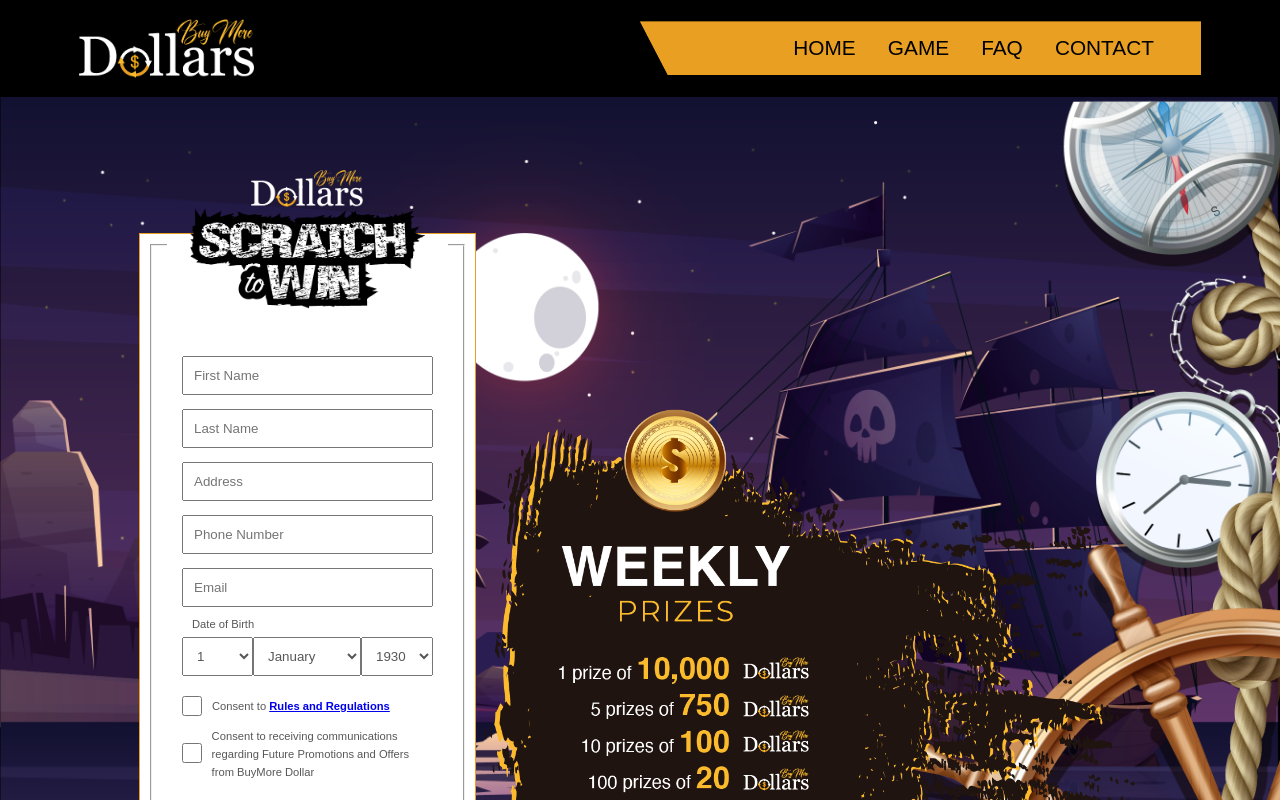
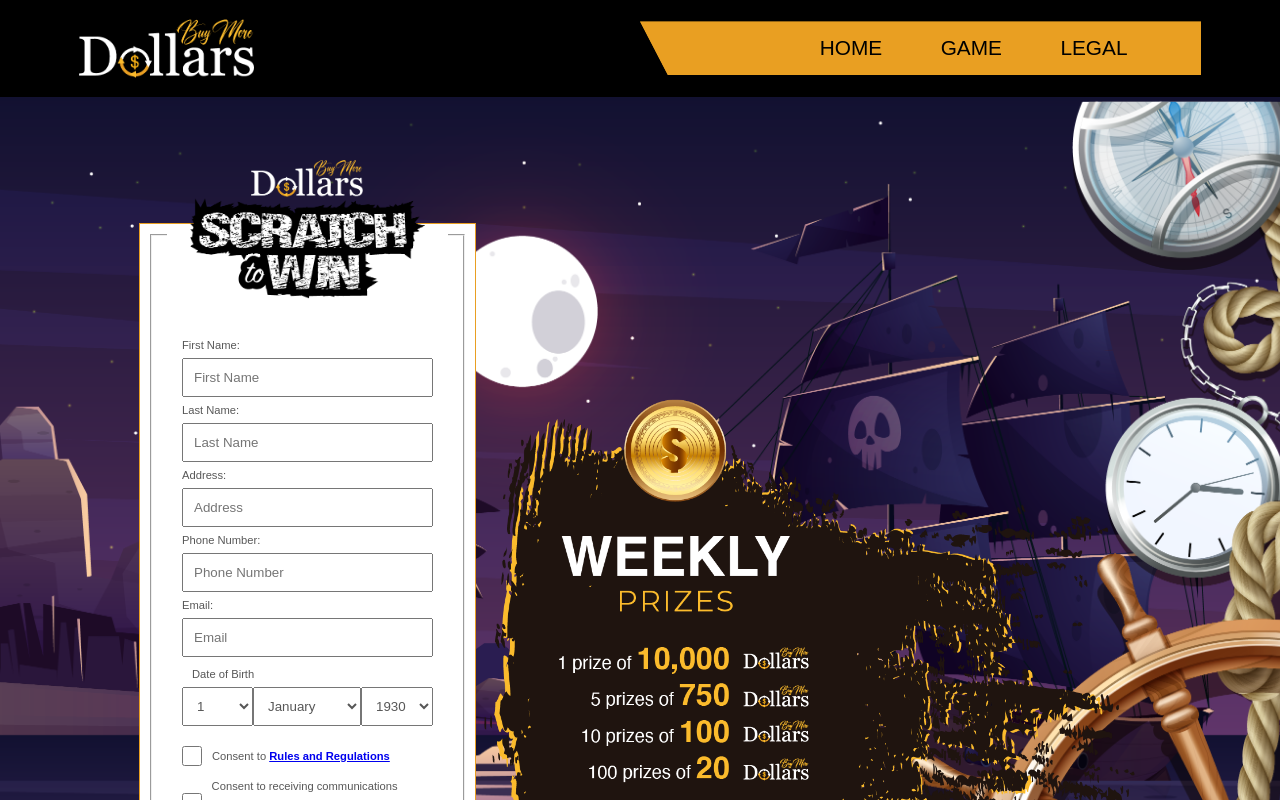
Before and after one commit to bull-chris/scratch-to-win, a React (Create React App) app in the folder scratch-to-win-react/: page /form in a window 1280 px wide. Shown: the top 800 px of the page. Built offline with nearby package versions, Linux system fonts and the light colour scheme.

Commit message:
Fixed slick slider on home page

```diff
--- a/scratch-to-win-react/package.json
+++ b/scratch-to-win-react/package.json
@@ -11,6 +11,7 @@
     "react-router-dom": "^6.3.0",
     "react-scripts": "5.0.0",
     "react-slick": "^0.28.1",
+    "slick-carousel": "^1.8.1",
     "web-vitals": "^2.1.4"
   },
   "scripts": {
--- a/scratch-to-win-react/src/components/form.js
+++ b/scratch-to-win-react/src/components/form.js
@@ -224,18 +224,23 @@
                         </legend>
 
                         <div className="formContent">
+                            <label htmlFor="fName">First Name:</label>
                             <input onChange={ (e) => this.showError( e.target ,0 )}   className="formInput" type="text" autoComplete="given-name" id="fName" name="fName" placeholder="First Name" pattern="^(?! )[A-Za-z\s]*$" required />
                             <div className="invalidInput hidden"><p>Please Enter Your First Name </p></div>
 
+                            <label htmlFor="lName">Last Name:</label>
                             <input onChange={(e) => this.showError( e.target , 1 )}  className="formInput" type="text" autoComplete="family-name" id="lName" name="lName" placeholder="Last Name" pattern="^(?! )[A-Za-z\s]*$" required />
                             <div className="invalidInput hidden"><p>Please Enter Your Last Name </p></div>
 
+                            <label htmlFor="address">Address:</label>
                             <input onChange={(e) => this.showError( e.target , 2 )} className="formInput" type="text" autoComplete="street-address" id="address" name="address" placeholder="Address" required />
                             <div className="invalidInput hidden"><p>Please Enter Your Full Address </p></div>
 
+                            <label htmlFor="phone">Phone Number:</label>
                             <input onChange={(e) => this.showError( e.target , 3 )} className="formInput" type="tel" autoComplete="tel" id="phone" name="phone" placeholder="Phone Number" maxLength="10" minLength="10" pattern="[0-9]{3}[0-9]{3}[0-9]{4}" required/>
                             <div className="invalidInput hidden"><p>Please Enter Your Phone Number </p></div>
 
+                            <label htmlFor="email">Email:</label>
                             <input onChange={(e) => this.showError( e.target , 4 )} className="formInput" type="email" autoComplete="email" id="email" name="email" placeholder="Email" required/>
                             <div className="invalidInput hidden" ><p>Please Enter Your Email </p></div>
 
--- a/scratch-to-win-react/src/components/header.js
+++ b/scratch-to-win-react/src/components/header.js
@@ -17,10 +17,7 @@
                         <Link to="/form" className="navlink"> GAME </Link>
                     </li>
                     <li>
-                        <Link to="/game" className="navlink"> FAQ </Link>
-                    </li>
-                    <li>
-                        <Link to="/contact" className="navlink"> CONTACT </Link>
+                        <Link to="/legal" className="navlink"> LEGAL </Link>
                     </li>
                 </ul>
             </nav>
--- a/scratch-to-win-react/src/components/scratch-home.js
+++ b/scratch-to-win-react/src/components/scratch-home.js
@@ -2,6 +2,8 @@
 import {Link} from 'react-router-dom';
 
 import Slider from 'react-slick';
+import "slick-carousel/slick/slick.css";
+import "slick-carousel/slick/slick-theme.css";
 
 class ScratchHome extends React.Component {
 
@@ -17,7 +19,7 @@
             dots: true,
             autoplay: true,
             infinite: true,
-            autoplaySpeed: 5000,
+            autoplaySpeed: 3000,
             slidesToShow: 1,
             variableWidth: true,
             lazyLoad: 'ondemand',
@@ -77,9 +79,9 @@
                     <section className="sponsorSection">
                         <Slider {...this.sponsorSlickSettings}>
                             <img className="sponsorImg" src={require("../images/Fresh Kicks-o-matic Dispenso Booths.png")}/>
-                            {/* <img className="sponsorImg" src={require("../images/Glorbotronic Burgers.png")}/>
-                            <img src={require("../images/Raw-Cabbage-on-a-stick Hut.png")}/>
-                            <img src={require("../images/taco_superstore.png")}/> */}
+                            <img className="sponsorImg" src={require("../images/Glorbotronic Burgers.png")}/>
+                            <img className="sponsorImg" src={require("../images/Raw-Cabbage-on-a-stick Hut.png")}/>
+                            <img className="sponsorImg" src={require("../images/taco_superstore.png")}/>
                         </Slider>
                     </section>
                 </section>
--- a/scratch-to-win-react/src/css/form-style.css
+++ b/scratch-to-win-react/src/css/form-style.css
@@ -116,7 +116,6 @@
 }
 
 input[type='submit']{
-    width: 80%;
     background-color: #E99F22;
     border: transparent;
     font-size: 20pt;
--- a/scratch-to-win-react/src/css/game-stlye.css
+++ b/scratch-to-win-react/src/css/game-stlye.css
@@ -1,11 +1,9 @@
 .game-container {
-    height: 100vh;
     background-image: url(../images/form_background.png);
     background-position: top center;
     background-repeat: no-repeat;
     background-size: cover;
-    padding-left: 150px;
-    padding-right: 150px;
+    padding: 50px 150px;
 
 }
 
--- a/scratch-to-win-react/src/css/style.css
+++ b/scratch-to-win-react/src/css/style.css
@@ -157,6 +157,7 @@
 
 .card {
     text-align: center;
+    height: 300px;
 }
 
 .card img {
@@ -190,12 +191,15 @@
     overflow: hidden;
     margin-left: 90px;
     display: flex;
+    max-height: 350px;
 }
 
 .sponsorSection .slick-next {
-    position: relative;
+    position: absolute;
     margin: 140px 10px;
-    right: 0;
+    right: -25px;
+    left: 1095px;
+    top: 0;
     -webkit-transform: translate(0, 0);
     -ms-transform: translate(0, 0);
     transform: translate(0, 0)
@@ -209,9 +213,9 @@
 }
 
 .sponsorImg {
-    height: 350px;
-    width: 350px;
+    max-height: 350px;
     margin: 0 10px;
+    padding: 0 10px;
 }
 
 .verticalTab {
```
Also changed, not shown: scratch-to-win-react/src/images/Glorbotronic Burgers.png, 1 other file (tests, documents, lock files or other folders).
